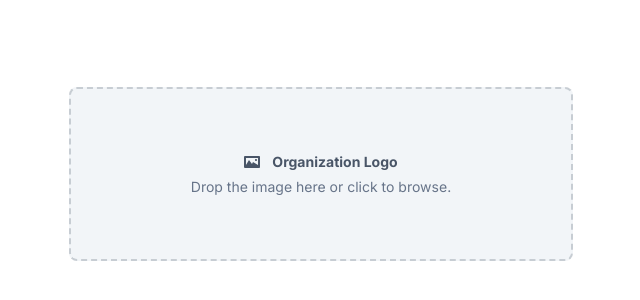
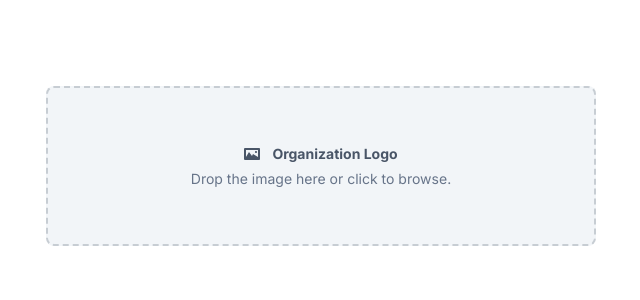
Before and after one commit to pedropfsf/croct-challenge, a React (Vite) app: page / in a window 1280 px wide. Shown: the part 234-534 px from the top of the page, without its empty margins (319-959 px from the left). Built offline with nearby package versions, Linux system fonts and the light colour scheme.

Commit message:
feat: :lipstick: statically developed image upload component at version with error

```diff
--- a/src/App.tsx
+++ b/src/App.tsx
@@ -1,9 +1,11 @@
 import UploudImage from "./components/UploudImage"
 import ContainerPage from "./components/ContainerPage"
+import GlobalStyle from "./styles/GlobalStyle"
 
 function App() {
   return (
     <ContainerPage>
+      <GlobalStyle/>
       <UploudImage
 
       />
--- a/src/components/UploudImage/index.tsx
+++ b/src/components/UploudImage/index.tsx
@@ -1,17 +1,67 @@
+import {
+  useCallback,
+  useRef,
+  useState
+} from "react";
+
 import {
   Container,
   SmallSvgOfImage,
   AreaLabel,
   Description,
-  Label
+  Label,
+  InputFile,
+  CircleGray,
+  WarningImage,
+  ContainerErrorImage,
+  ContainerInitialImage,
+  TextOrange,
+  TextLineBottom,
+  ContainerMessageError
 } from "./styles";
 
 import IconSmallImageSvg from "../../assets/icon-small-image.svg";
+import IconWarningImageSvg from "../../assets/icon-warning-image.svg";
 
+type StagesTypes = "error" | "initial" | "withImage";
 
 export default function UploudImage() {
-  return (
-    <Container>
+  const inputFileRef = useRef<HTMLInputElement>(null);
+  const [valueInputFile, setValueInputFile] = useState("");
+  const [currentStages, setCurrentStages] = useState<StagesTypes>("initial");
+
+  const focusInputFile = useCallback(() => {
+    inputFileRef.current?.click();
+  }, [inputFileRef])
+
+  function handleChangeInputFile({ target }: React.ChangeEvent<HTMLInputElement>) {
+    if (!target.files?.length) {
+      return
+    }
+
+    const firstFile = target.files[0];
+
+    setValueInputFile(URL.createObjectURL(firstFile));
+    setCurrentStages("error");
+  }
+
+  const stages = {
+    "error": (
+      <ContainerErrorImage>
+        <CircleGray>
+          <WarningImage
+            src={IconWarningImageSvg}
+            alt="warning icon"
+          />
+        </CircleGray>
+        <ContainerMessageError>
+          <TextOrange>Sorry, the upload failed.</TextOrange>
+          <TextLineBottom>Try again</TextLineBottom>
+        </ContainerMessageError>
+      </ContainerErrorImage>
+    ),
+    "initial": (
+      <ContainerInitialImage>
         <AreaLabel>
           <SmallSvgOfImage
             src={IconSmallImageSvg}
@@ -24,6 +74,23 @@ export default function UploudImage() {
         <Description>
           Drop the image here or click to browse.
         </Description>
+        <InputFile
+          ref={inputFileRef}
+          onChange={handleChangeInputFile}
+          onError={() => setCurrentStages("error")}
+        />
+      </ContainerInitialImage>
+    ),
+    "withImage": (
+      <>
+        <h1>Com imagem</h1>
+      </>
+    )
+  }
+
+  return (
+    <Container onClick={focusInputFile}>
+      {stages[currentStages]}
     </Container>
   )
 }
--- a/src/components/UploudImage/styles.ts
+++ b/src/components/UploudImage/styles.ts
@@ -2,19 +2,17 @@ import styled, { css } from "styled-components";
 
 import colors from "../../styles/colors";
 
-const stylesTextFontNormal = css`
-  font-family: 'Inter', sans-serif;
-  font-size: 14px;
-`;
+export const Container = styled.div`
+  width: 550px;
+  height: 160px;
 
-export const Container = styled.div`
   border: 2px dashed ${colors.gray[400]};
 
   background-color: ${colors.gray[300]};
 
   border-radius: 8px;
 
-  padding: 64px 120px;
+  padding: 32px;
 `;
 
 export const SmallSvgOfImage = styled.img`
@@ -33,15 +31,80 @@ export const AreaLabel = styled.div`
 export const Label = styled.strong`
   color: ${colors.gray[900]};
 
-  ${stylesTextFontNormal}
+  font-size: 14px;
 `;
 
 export const Description = styled.span`
   color: ${colors.gray[800]};
 
-  ${stylesTextFontNormal}
+  font-size: 14px;
 
   margin-top: 8px;
 
   display: block;
 `;
+
+export const InputFile = styled.input.attrs({
+  type: "file"
+})`
+  display: none;
+`;
+
+export const ContainerErrorImage = styled.div`.
+  width: 100%;
+  height: 100%;
+
+  display: flex;
+  align-items: center;
+`;
+
+export const ContainerInitialImage = styled.div`
+  width: 100%;
+  height: 100%;
+
+  display: flex;
+  flex-direction: column;
+  justify-content: center;
+  align-items: center;
+`;
+
+export const CircleGray = styled.div`
+  width: 113px;
+  height: 113px;
+
+  background-color: ${colors.gray[380]};
+
+  border-radius: 113px;
+
+  display: flex;
+  justify-content: center;
+  align-items: center;
+
+  margin-right: 32px;
+`;
+
+export const WarningImage = styled.img`
+  width: 20px;
+`;
+
+export const TextOrange = styled.span`
+  font-size: 16px;
+  font-weight: 400;
+
+  color: ${colors.orange[500]};
+`;
+
+export const TextLineBottom = styled.span`
+  font-size: 16px;
+  font-weight: 500;
+
+  text-decoration: underline;
+
+  color: ${colors.gray[950]};
+`;
+
+export const ContainerMessageError = styled.div`
+  display: flex;
+  flex-direction: column;
+  gap: 8px;
+`;
--- /dev/null
+++ b/src/styles/GlobalStyle.ts
@@ -0,0 +1,14 @@
+import { createGlobalStyle } from "styled-components";
+
+const GlobalStyle = createGlobalStyle`
+  * {
+    margin: 0;
+    padding: 0;
+
+    box-sizing: border-box;
+
+    font-family: Inter, sans-serif;
+  }
+`;
+
+export default GlobalStyle;
--- a/src/styles/colors.ts
+++ b/src/styles/colors.ts
@@ -1,10 +1,15 @@
 const colors = {
   gray: {
     300: "#F2F5F8",
+    380: "#C3CBD5",
     400:  "#C7CDD3",
     800:  "#677489",
     900: "#495567",
+    950: "#3D485F",
   },
+  orange: {
+    500: "#C64D32",
+  }
 }
 
 export default colors;
```
Also changed, not shown: src/assets/icon-warning-image.svg (added). Lines whose indentation alone changed are shown as unchanged.
